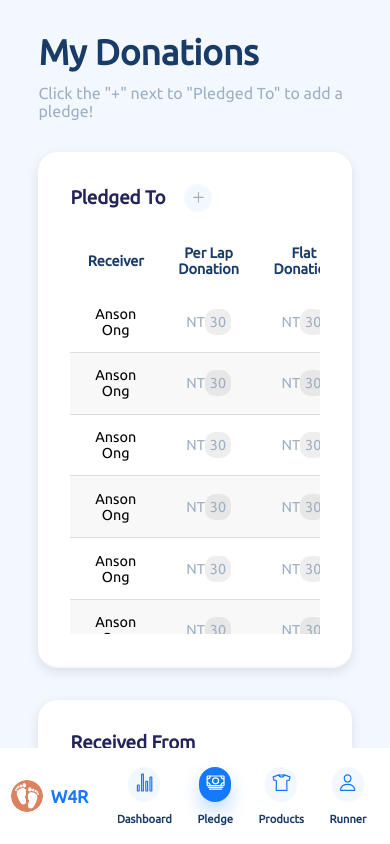
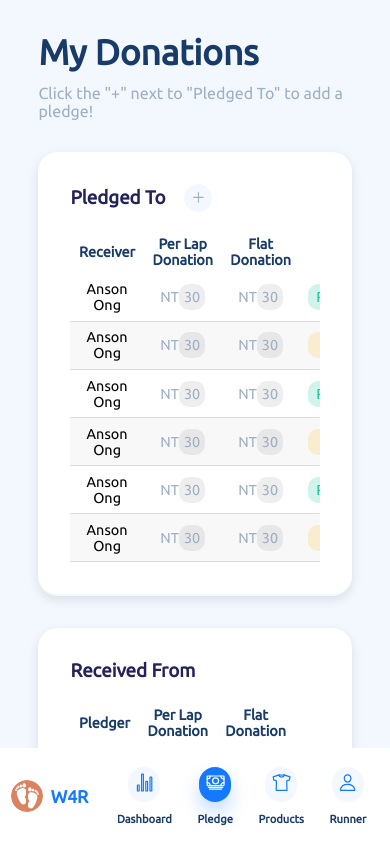
Before and after one commit to shaoruu/wfr2021, a React (Create React App) app: page /pledge in a window 390 px wide. Shown: the top 844 px of the page. Built offline with nearby package versions, Linux system fonts and the light colour scheme.

Commit message:
feat: table padding media query

```diff
--- a/src/components/Table.js
+++ b/src/components/Table.js
@@ -1,5 +1,5 @@
 import styled from 'styled-components';
-import { THEME_COLOR_0, THEME_COLOR_3, THEME_COLOR_4 } from '../config';
+import { device, THEME_COLOR_0, THEME_COLOR_3, THEME_COLOR_4 } from '../config';
 
 export const TableTitle = styled.h3`
   color: ${THEME_COLOR_4};
@@ -42,7 +42,11 @@ const Table = styled.table`
 
   & th,
   & td {
-    padding: 1em 1.2em;
+    padding: 0.4em 0.6em;
+
+    @media ${device.tablet} {
+      padding: 1em 1.2em;
+    }
   }
 
   & tbody tr {
```
Also changed, not shown: 1 other file (tests, documents, lock files or other folders).
